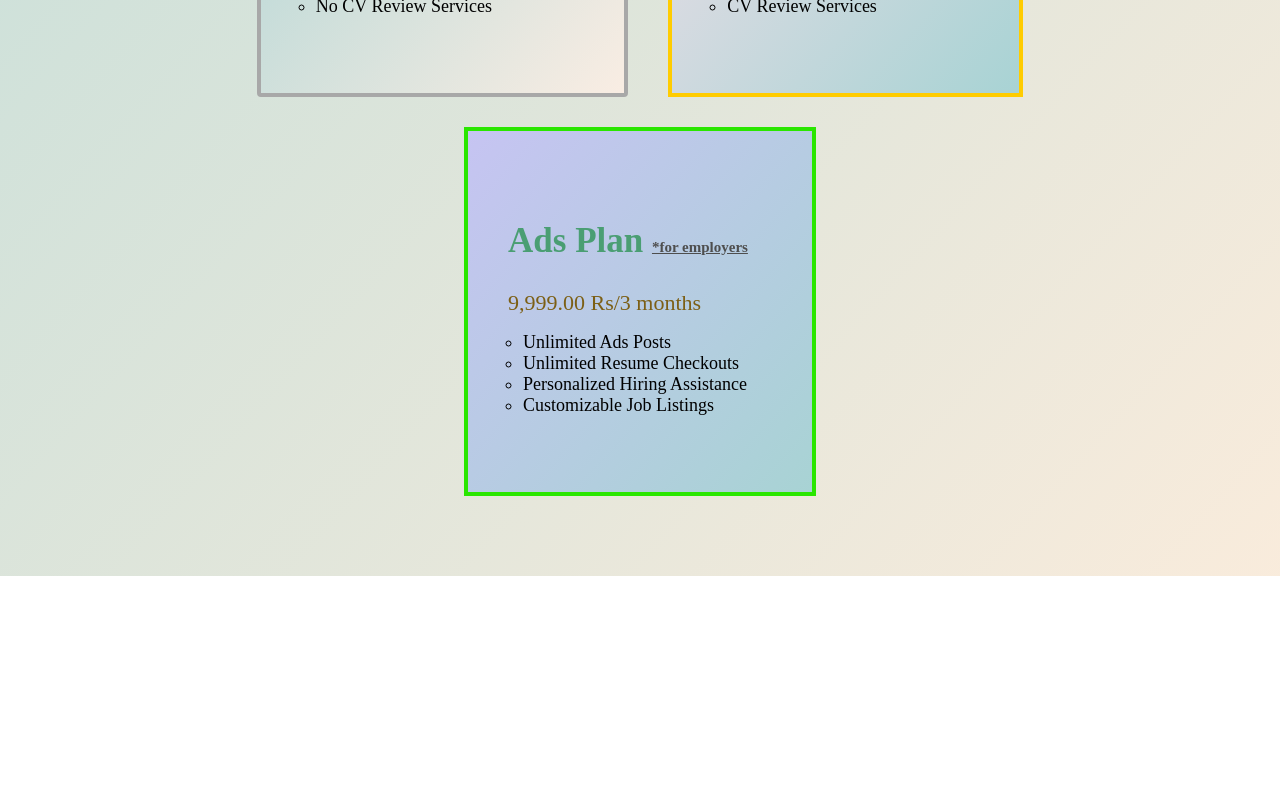
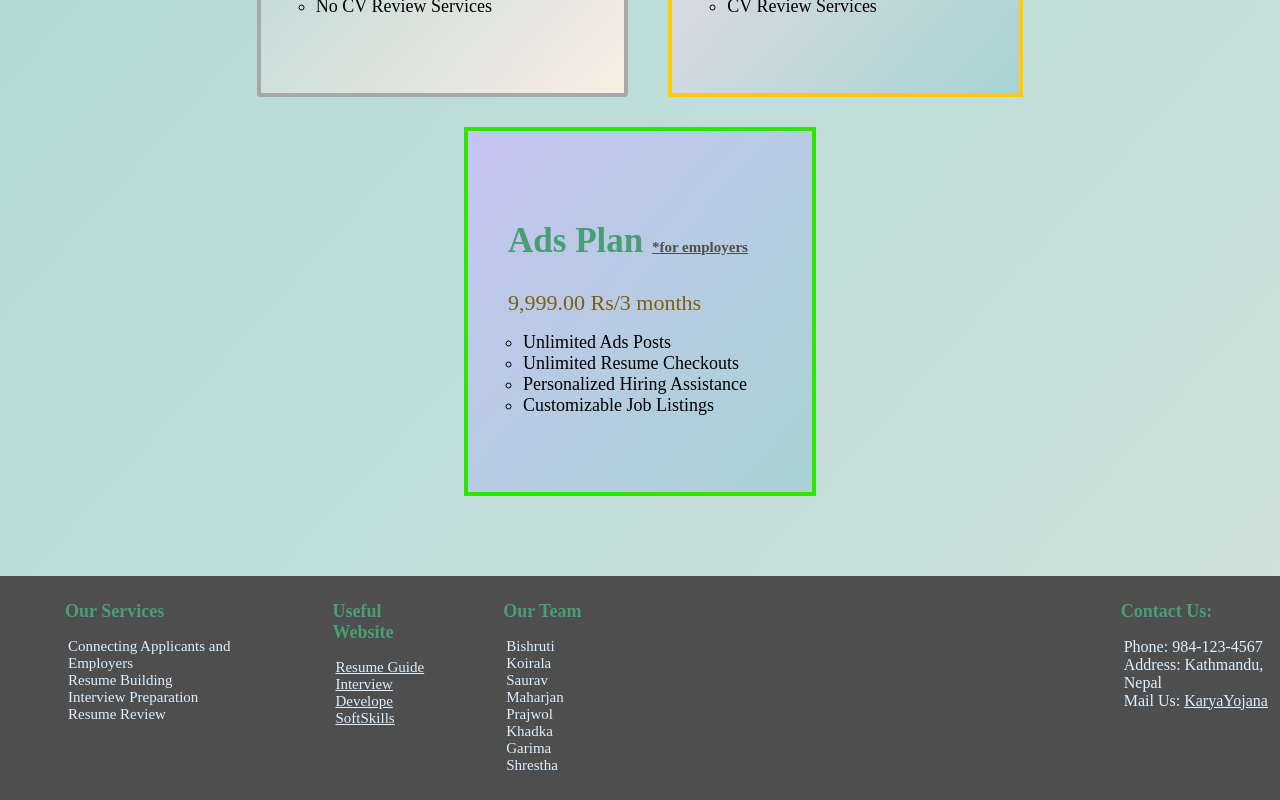
Before and after one commit to b-shhhh/KaryaYojana, a React (Vite) app in the folder karya-yojana/: page / in a window 1280 px wide. Shown: the part 2530-3330 px from the top of the page. Before the commit the page ends 3106 px from the top, so only its background shows below. Built offline with nearby package versions, Linux system fonts and the light colour scheme.

Commit message:
Added Footer

```diff
--- a/karya-yojana/src/css/landingstyle.css
+++ b/karya-yojana/src/css/landingstyle.css
@@ -58,13 +58,13 @@
     background: #1b814c;
   }
 html{
-    scroll-behavior:smooth;
+    scroll-behavior: smooth;
     overflow: auto;
     scroll-behavior: smooth;
 }
 
 body {
-    height: 200vh; /* Ensure the body takes the full height of the viewport */
+    height: auto; /* Ensure the body takes the full height of the viewport */
     margin: 0; /* Remove default margin */
     background: linear-gradient(132deg, #f9dfec, #a1d6d8, #ffeddc);
     background-size: 300% 300%; /* Increase the size of the background for animation */
@@ -513,33 +513,21 @@ body {
     font-size: 15px;
     text-decoration: underline;
 }
-/*
+
 .footer {
-        display: flex;
-        bottom: 0;
-        width: 100%;
-        z-index: 100;
-        opacity: 0; /* Start as invisible
-        transition: opacity 0.3s ease-in-out; /* Smooth transition for opacity
-    }
-
-    .footer.visible {
-        opacity: 1; /* Make visible when the state is true
-    }
-
-    .footer.hidden {
-        opacity: 0; /* Make hidden when the state is false
-    }
-
-.left-foot img{
-    margin-top: 0px;
-    margin-left: 50px;
-    width: 150px;
-    height: 150px;
+    display: flexbox;
+    position: static; /* Try static position */
+    height: auto; /* Adjust height */
+    padding: 10px 0; /* Add some padding */
+    background-color: #4e4e4e;
 }
 
 .mid-foot{
     margin-left: 50px;
+}
+.mid-foot li a{
+    color: #deefff;
+    text-emphasis: none;
 }
 .mid-foot h2{
     color: #4a9e73;
@@ -550,5 +538,24 @@ body {
     list-style: none;
     margin-left: -22px;
     font-size: 15px;
+    color: #deefff;
 }
-*/
+.footer__container{
+    display: flex;
+}
+.Touch{
+    margin-left: 40%;
+}
+.Touch h2{
+    color: #4a9e73;
+    margin-left: 15px;
+    font-size: 18px;
+}
+.Touch li{
+    list-style: none;
+    color: #deefff;
+    margin-left: -22px;
+}
+.Touch li a{
+    color: #deefff;
+}
--- /dev/null
+++ b/karya-yojana/src/rct/Footer.jsx
@@ -0,0 +1,59 @@
+import React, { useEffect, useState } from 'react';
+import '../css/landingstyle.css';
+
+function Footer(){
+    const [showAboutSection, setShowAboutSection] = useState(false);
+     useEffect(() => {
+        const timers = [];
+    timers.push(setTimeout(() => setShowAboutSection(true), 2000));
+    return () => timers.forEach(timer => clearTimeout(timer));
+}, []);
+    return (
+        <footer>
+            {showAboutSection && (
+        <div className="footer">
+            <div className="footer__container">
+            <div className="mid-foot">
+                <h2>Our Services</h2>
+                <ul>
+                    <li>Connecting Applicants and Employers</li>
+                    <li>Resume Building</li>
+                    <li>Interview Preparation</li>
+                    <li>Resume Review</li>
+                </ul>
+            </div>
+            <div className="mid-foot">
+                <h2>Useful Website</h2>
+                <ul>
+                    <li><a href="https://www.myperfectresume.com/career-center/resumes/how-to/write">Resume Guide</a></li>
+                    <li><a href="https://www.themuse.com/advice/interview-questions-and-answers">Interview</a></li>
+                    <li><a href="https://www.investopedia.com/terms/s/soft-skills.asp">Develope SoftSkills</a></li>
+                </ul>
+            </div>
+            <div className="mid-foot">
+                <h2>Our Team</h2>
+                <ul>
+                    <li>Bishruti Koirala</li>
+                    <li>Saurav Maharjan</li>
+                    <li>Prajwol Khadka</li>
+                    <li>Garima Shrestha</li>
+                </ul>
+            </div>
+            <div className="Touch">
+                <h2>
+                    Contact Us:
+                </h2>
+                <ul>
+                    <li>Phone: 984-123-4567</li>
+                    <li>Address: Kathmandu, Nepal</li>
+                    <li>Mail Us: <a href="mailto:prazolkhadka67@gmail.com">KaryaYojana</a></li>
+                </ul>
+            </div>
+            </div>
+        </div>
+            )}
+        </footer>
+    );
+}
+
+export default Footer;
--- a/karya-yojana/src/rct/LandingPage.jsx
+++ b/karya-yojana/src/rct/LandingPage.jsx
@@ -1,11 +1,15 @@
-import Header from './Header.jsx';
-import Body from './LnadingBody.jsx';
+import React, { lazy, Suspense } from 'react';
+// import Body from './LnadingBody.jsx';
+const Body = lazy(() => import('./LnadingBody.jsx'));
+const Head = lazy(() => import('./Header.jsx'));
+const Foot = lazy(() => import('./Footer.jsx'));
 function LandingPage(){
     return(
-        <>
-        <Header/>
+        <Suspense fallback={<div>Loading...</div>}>
+        <Head/>
         <Body/>
-        </>
+        <Foot/>
+        </Suspense>
     )
 }
 export default LandingPage
--- a/karya-yojana/src/rct/LnadingBody.jsx
+++ b/karya-yojana/src/rct/LnadingBody.jsx
@@ -113,6 +113,7 @@ function LandingBody() {
                                         src={image}
                                         alt={`Slide ${index + 1}`}
                                         className={`${index === currentSlide ? 'active' : 'inactive'}`}
+                                        loading="lazy"
                                     />
                                 ))}
                             </div>
@@ -145,6 +146,7 @@ function LandingBody() {
                                 <img
                                     src="../assests/about.png"
                                     alt="About-Us"
+                                    loading="lazy"
                                 />
                             </div>
                         </div>
@@ -159,7 +161,7 @@ function LandingBody() {
                      <div className="horizontal-scroll">
                           {brands.map((brand, index) => (
                              <div className="brand-item" key={index}>
-                <img src={brand.logo} alt={brand.name} />
+                <img src={brand.logo} alt={brand.name} loading="lazy" />
                 <p>{brand.name}</p>
             </div>
             ))}
@@ -183,7 +185,7 @@ function LandingBody() {
                             <li>No CV Review Services</li>
                         </ul>
                     </div>
-                    <img src="../assests/crown.svg" id="crown"/>
+                    <img src="../assests/crown.svg" id="crown" loading="lazy"/>
                     <div className='Plan2'>
                         <h1>Premium Plan</h1>
                         <span>499.00 Rs/3 months</span>
```
Also changed, not shown: karya-yojana/src/rct/PlansSection.jsx (deleted, +0 -44 lines).
